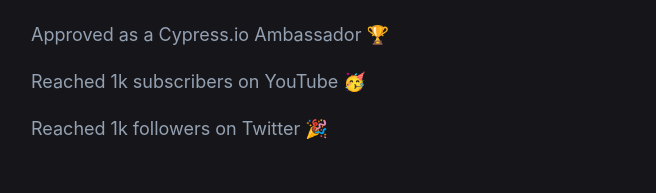
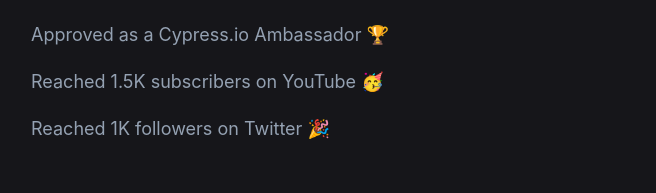
Before and after one commit to wlsf82/walmyr-nextjs, a Next.js app: page / in a window 1280 px wide. Shown: the part 2794-2987 px from the top of the page, without its empty margins (303-959 px from the left). Built offline with nearby package versions, Linux system fonts and the light colour scheme.

Commit message:
Update number of subscribers on YouTube
Now it’s 1.5K.

Also, uppercase both Ks.

```diff
--- a/components/timeline.js
+++ b/components/timeline.js
@@ -90,8 +90,8 @@ const achievements = [
     events: [
       'Left QWIC, and as instructor and founder, I\'m taking the Talking About Testing online school to the next level 📈',
       'Approved as a Cypress.io Ambassador 🏆',
-      'Reached 1k subscribers on YouTube 🥳',
-      'Reached 1k followers on Twitter 🎉'
+      'Reached 1.5K subscribers on YouTube 🥳',
+      'Reached 1K followers on Twitter 🎉'
     ]
   },
 ]
```
